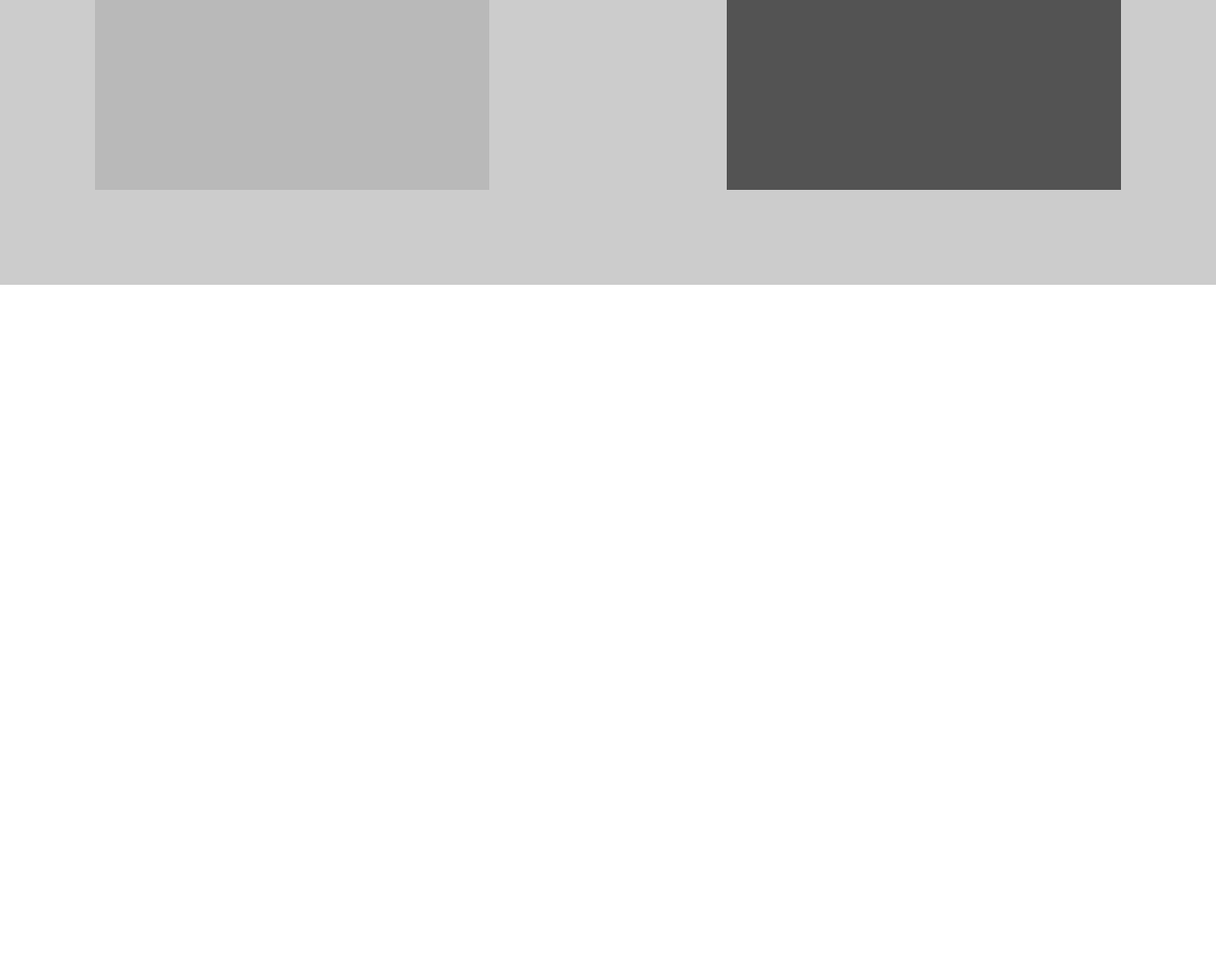
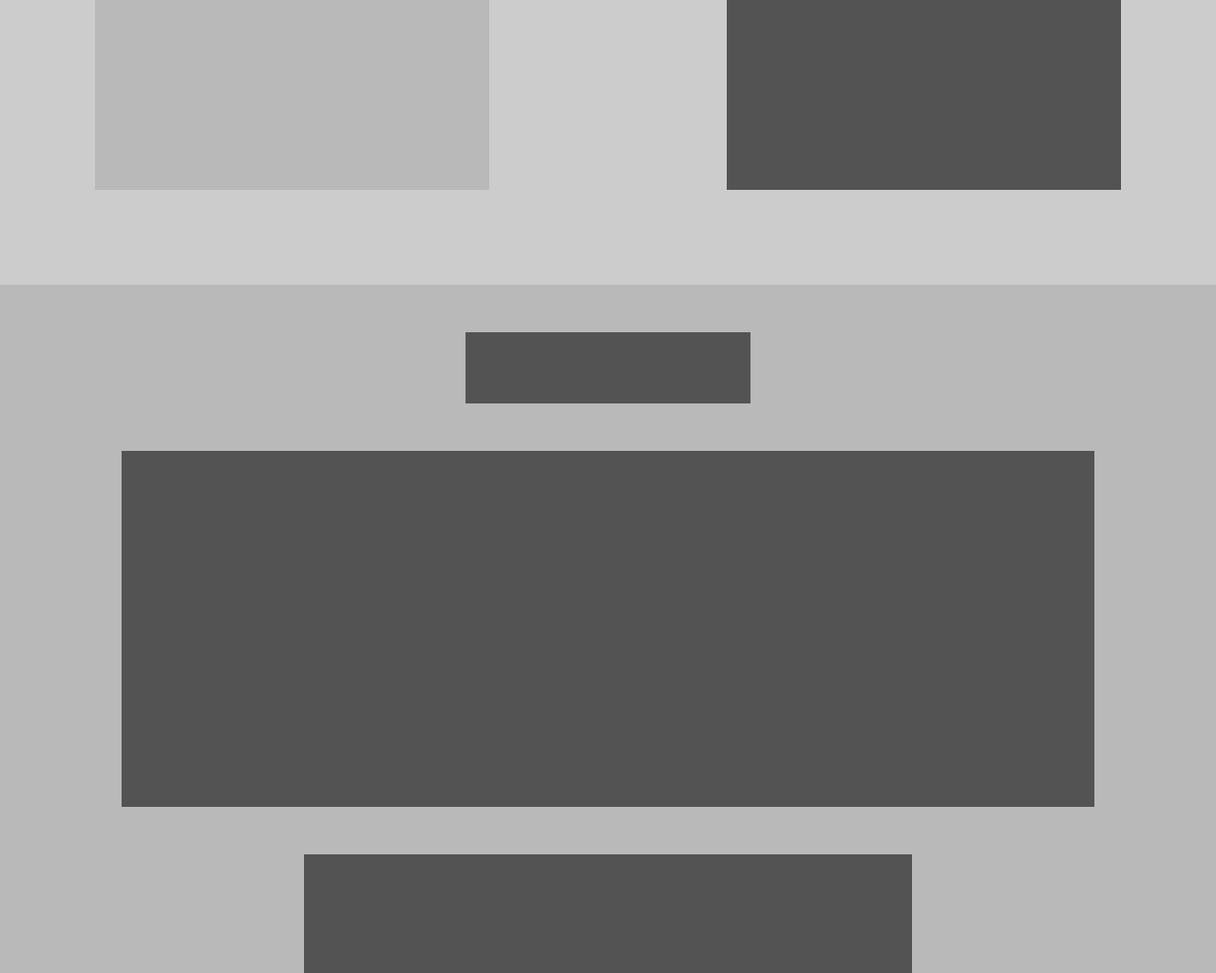
Before and after one commit to a6macleod/design-teardown, a plain HTML site: page index.html in a window 1280 px wide. Shown: the part 8618-9643 px from the top of the page at 95% size. Before the commit the page ends 8918 px from the top, so only its background shows below. Drawn offline with Linux system fonts and the light colour scheme.

Commit message:
Style Footer section

```diff
--- a/style.css
+++ b/style.css
@@ -367,3 +367,32 @@ main {
 .guide-advert {
 	background-color: #535353;
 }
+
+/* Footer Section */
+footer {
+	width: 100%;
+	background-color: #b9b9b9;
+	display: grid;
+	grid-template-rows: 1fr 3fr 1fr;
+	grid-gap: 50px;
+	justify-items: center;
+}
+
+.footer-title {
+	width: 300px;
+	height: 75px;
+	background-color: #535353;
+	margin-top: 50px;
+}
+
+.footer-links {
+	width: 80%;
+	max-height: 100%;
+	background-color: #535353;
+}
+
+.footer-nav {
+	width: 50%;
+	background-color: #535353;
+	max-height: 100%;
+}
```
